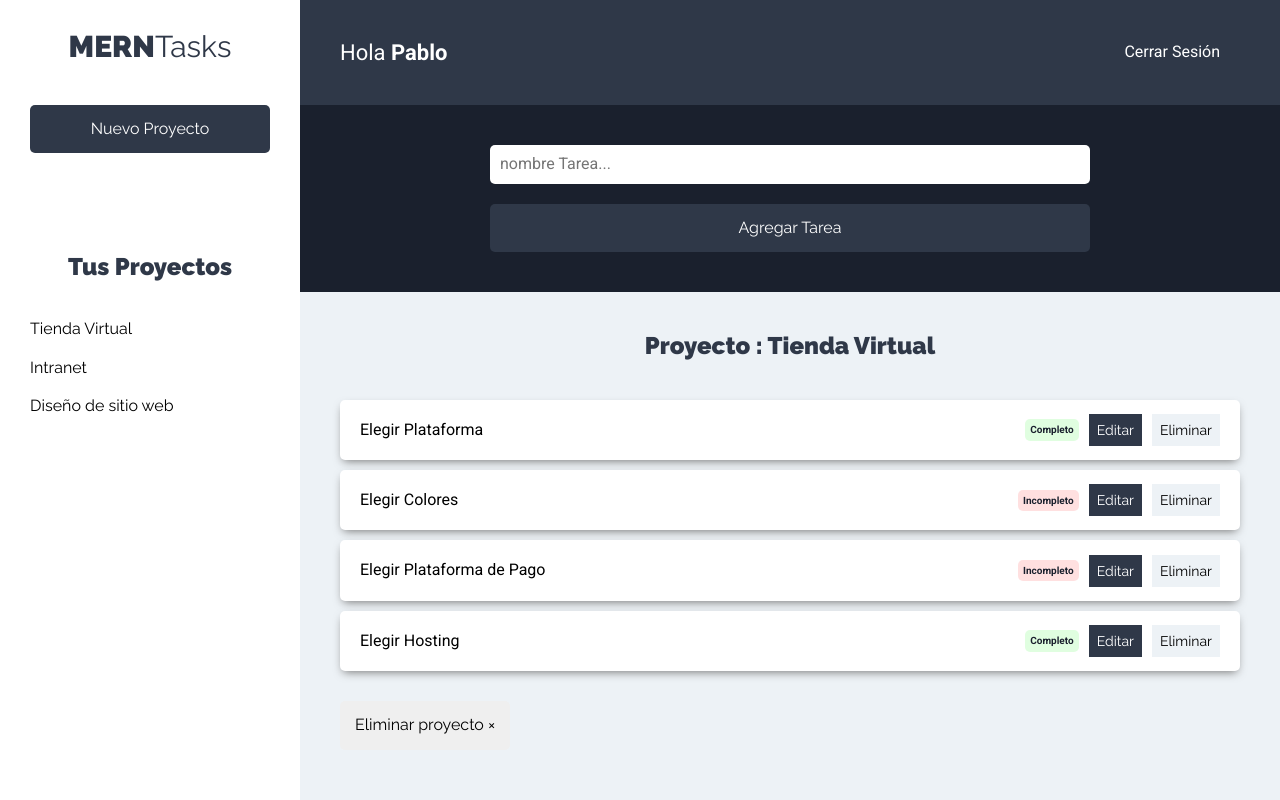
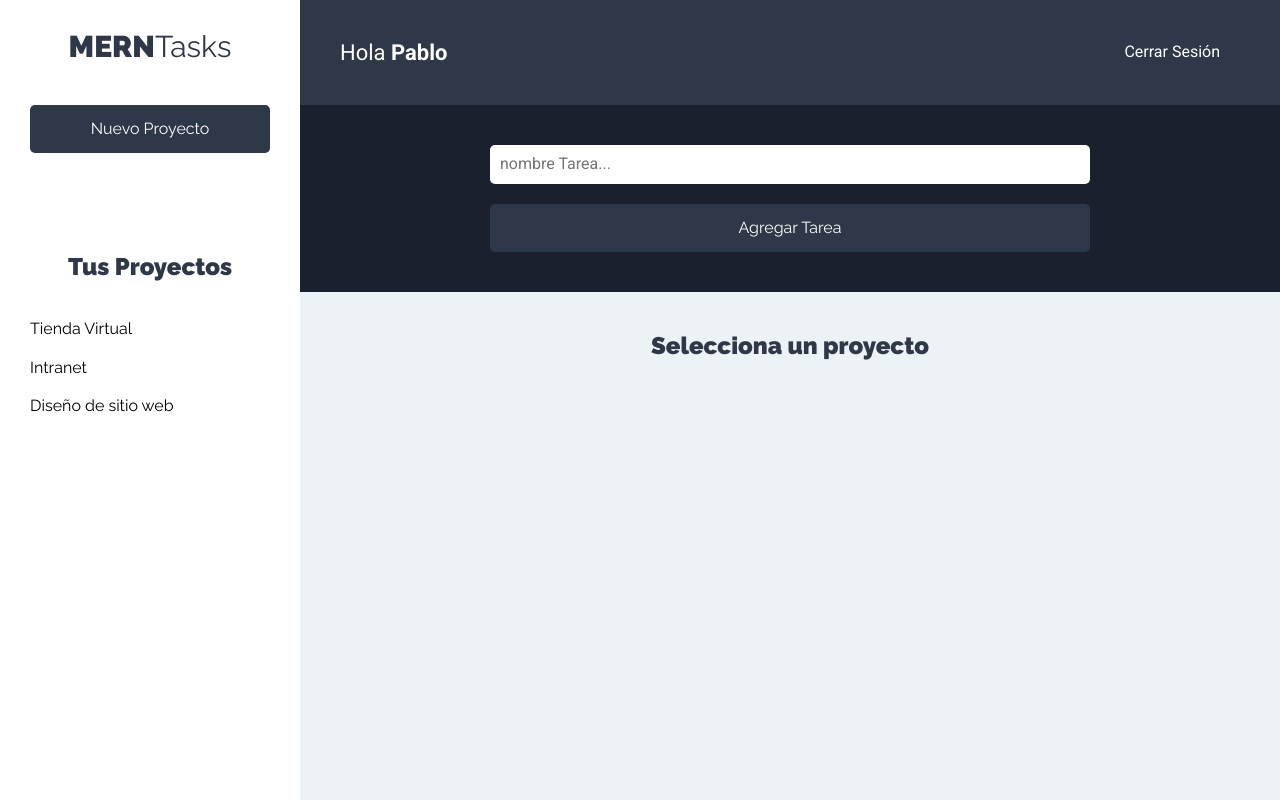
Before and after one commit to PabloMunizMontoya/mern-task-cliente, a React (Create React App) app: page /Proyectos in a window 1280 px wide. Built offline with nearby package versions, Linux system fonts and the light colour scheme.

Commit message:
renderizamos en listado tarea el nombre del proyecto actual seleccionado

```diff
--- a/src/components/tareas/ListadoTareas.jsx
+++ b/src/components/tareas/ListadoTareas.jsx
@@ -1,8 +1,21 @@
-import React, {Fragment} from 'react';
+import React, {Fragment, useContext} from 'react';
 import Tarea from './Tarea';
+import proyectoContext from '../../context/proyectos/proyectoContext';
 
 //29 en este componente estarán las tareas de cada proyecto en especifico
 const ListadoTareas = () => {
+
+    //90. importamos el context y le decimos que function vaa usar
+    const proyectosContext = useContext(proyectoContext)
+
+    //90.1 usando destructuring obtenemos los datos que queremos usar en el componente desde context. recordamos que proyecto hace referencia al proyecto actual y que su estado inicial es nul ya que al iniciar la pagina el proyecto no se ha seleccionado. aca lo que queremos hacer es usar este estado para renderizar o no el nombre del proyecto en el componente.
+    const { proyecto } = proyectosContext
+
+    //90.4 como estamos tratando de acceder a un proyecto en el siguiente paso usando el array destructuring, si no hay ningún proyecto va a saltar un error, para prevenir esto:
+    if(!proyecto) return <h2>Selecciona un proyecto</h2>
+
+    //90.2 proyecto es null en su estado inicial pero si le damos click a un proyecto se activa la function que llena ese proyecto con el proyecto clickeado, este proyecto es un array por lo que queremos obtener sus valores usando array destructuring.
+    const [proyectoActual] = proyecto
 
     const tareasProyecto = [
         {nombre: 'Elegir Plataforma', estado: true},
@@ -12,7 +25,9 @@
     ]
     return (
         <Fragment>
-            <h2>Proyecto : Tienda Virtual</h2>
+
+            {/* 90.5 aca ponemos el nombre del proyecto actual */}
+            <h2>Proyecto : {proyectoActual.nombre}</h2>
 
             <ul className='listado-tarea'>
 
```
